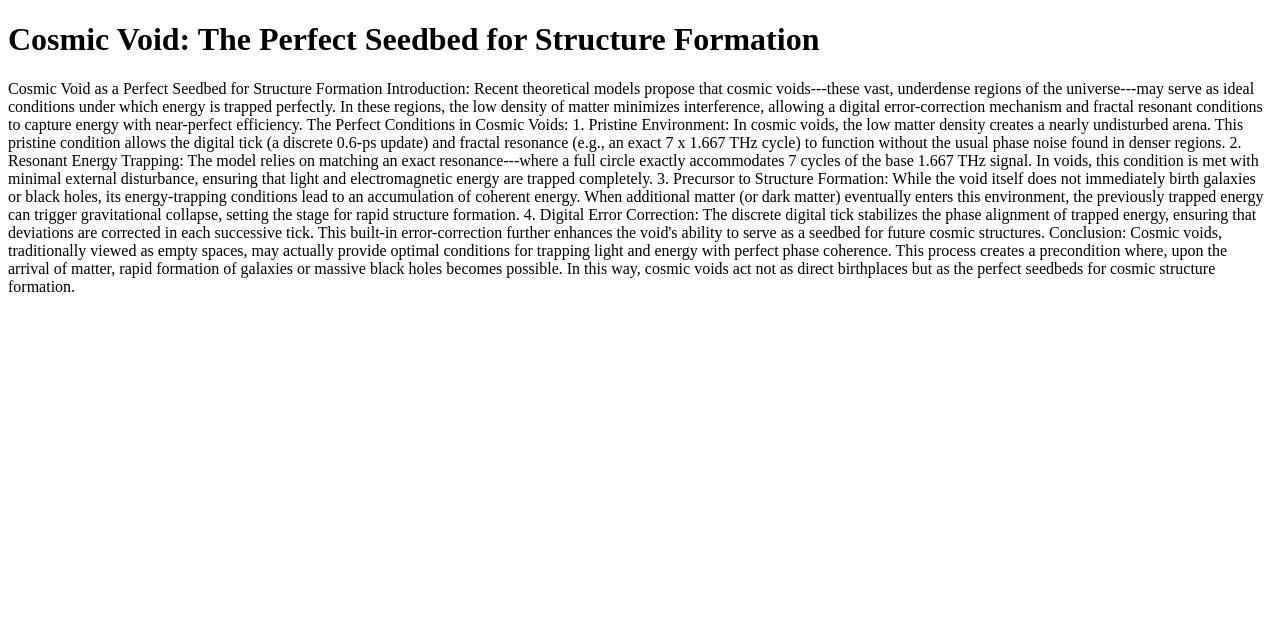
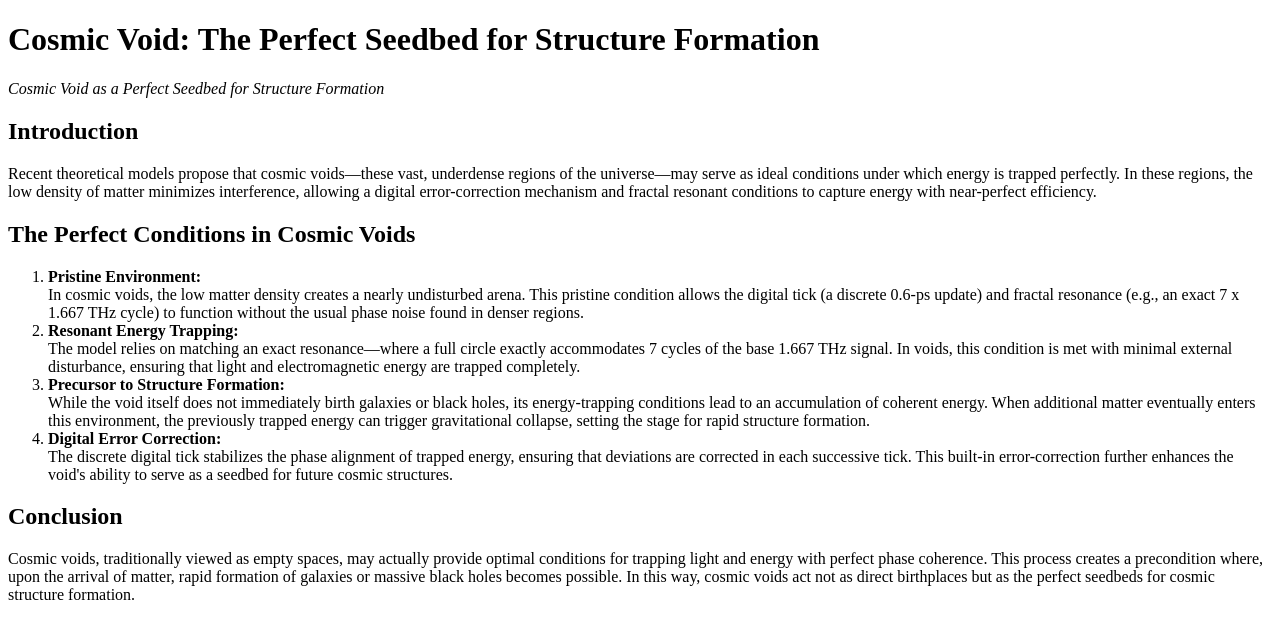
Before and after one commit to CosmicReplicator/AeonLoop, a Jekyll site: the page built from Papers/Cosmic_Void_Explanation.html, in a window 1280 px wide. Shown: the top 639 px of the page. Built offline with Jekyll 4.4.1, drawn with Linux system fonts in a browser that asks for light colours.

Commit message:
Update Cosmic_Void_Explanation.html

```diff
--- a/Papers/Cosmic_Void_Explanation.html
+++ b/Papers/Cosmic_Void_Explanation.html
@@ -3,50 +3,50 @@ layout: default
 title: "Cosmic Void Explanation"
 ---
 
+<h1>Cosmic Void: The Perfect Seedbed for Structure Formation</h1>
 
-<h1>Cosmic Void: The Perfect Seedbed for Structure Formation</h1>
-<p>Cosmic Void as a Perfect Seedbed for Structure Formation
+<p><em>Cosmic Void as a Perfect Seedbed for Structure Formation</em></p>
 
-Introduction:
-Recent theoretical models propose that cosmic voids---these vast,
-underdense regions of the universe---may serve as ideal conditions under
-which energy is trapped perfectly. In these regions, the low density of
-matter minimizes interference, allowing a digital error-correction
-mechanism and fractal resonant conditions to capture energy with
-near-perfect efficiency.
+<h2>Introduction</h2>
+<p>
+  Recent theoretical models propose that cosmic voids—these vast, underdense regions of
+  the universe—may serve as ideal conditions under which energy is trapped perfectly.
+  In these regions, the low density of matter minimizes interference, allowing a digital
+  error-correction mechanism and fractal resonant conditions to capture energy with near-perfect efficiency.
+</p>
 
-The Perfect Conditions in Cosmic Voids:
-1. Pristine Environment:
-In cosmic voids, the low matter density creates a nearly undisturbed
-arena. This pristine condition allows the digital tick (a discrete
-0.6-ps update) and fractal resonance (e.g., an exact 7 x 1.667 THz
-cycle) to function without the usual phase noise found in denser
-regions.
+<h2>The Perfect Conditions in Cosmic Voids</h2>
+<ol>
+  <li>
+    <strong>Pristine Environment:</strong><br>
+    In cosmic voids, the low matter density creates a nearly undisturbed arena. This pristine condition
+    allows the digital tick (a discrete 0.6-ps update) and fractal resonance (e.g., an exact 7 x 1.667 THz cycle)
+    to function without the usual phase noise found in denser regions.
+  </li>
+  <li>
+    <strong>Resonant Energy Trapping:</strong><br>
+    The model relies on matching an exact resonance—where a full circle exactly accommodates 7 cycles
+    of the base 1.667 THz signal. In voids, this condition is met with minimal external disturbance,
+    ensuring that light and electromagnetic energy are trapped completely.
+  </li>
+  <li>
+    <strong>Precursor to Structure Formation:</strong><br>
+    While the void itself does not immediately birth galaxies or black holes, its energy-trapping conditions
+    lead to an accumulation of coherent energy. When additional matter eventually enters this environment,
+    the previously trapped energy can trigger gravitational collapse, setting the stage for rapid structure formation.
+  </li>
+  <li>
+    <strong>Digital Error Correction:</strong><br>
+    The discrete digital tick stabilizes the phase alignment of trapped energy, ensuring that deviations
+    are corrected in each successive tick. This built‑in error-correction further enhances the void's ability
+    to serve as a seedbed for future cosmic structures.
+  </li>
+</ol>
 
-2. Resonant Energy Trapping:
-The model relies on matching an exact resonance---where a full circle
-exactly accommodates 7 cycles of the base 1.667 THz signal. In voids,
-this condition is met with minimal external disturbance, ensuring that
-light and electromagnetic energy are trapped completely.
-
-3. Precursor to Structure Formation:
-While the void itself does not immediately birth galaxies or black
-holes, its energy-trapping conditions lead to an accumulation of
-coherent energy. When additional matter (or dark matter) eventually
-enters this environment, the previously trapped energy can trigger
-gravitational collapse, setting the stage for rapid structure
-formation.
-
-4. Digital Error Correction:
-The discrete digital tick stabilizes the phase alignment of trapped
-energy, ensuring that deviations are corrected in each successive tick.
-This built-in error-correction further enhances the void's ability to
-serve as a seedbed for future cosmic structures.
-
-Conclusion:
-Cosmic voids, traditionally viewed as empty spaces, may actually provide
-optimal conditions for trapping light and energy with perfect phase
-coherence. This process creates a precondition where, upon the arrival
-of matter, rapid formation of galaxies or massive black holes becomes
-possible. In this way, cosmic voids act not as direct birthplaces but as
-the perfect seedbeds for cosmic structure formation.</p>
+<h2>Conclusion</h2>
+<p>
+  Cosmic voids, traditionally viewed as empty spaces, may actually provide optimal conditions for
+  trapping light and energy with perfect phase coherence. This process creates a precondition where,
+  upon the arrival of matter, rapid formation of galaxies or massive black holes becomes possible.
+  In this way, cosmic voids act not as direct birthplaces but as the perfect seedbeds for cosmic structure formation.
+</p>
```
